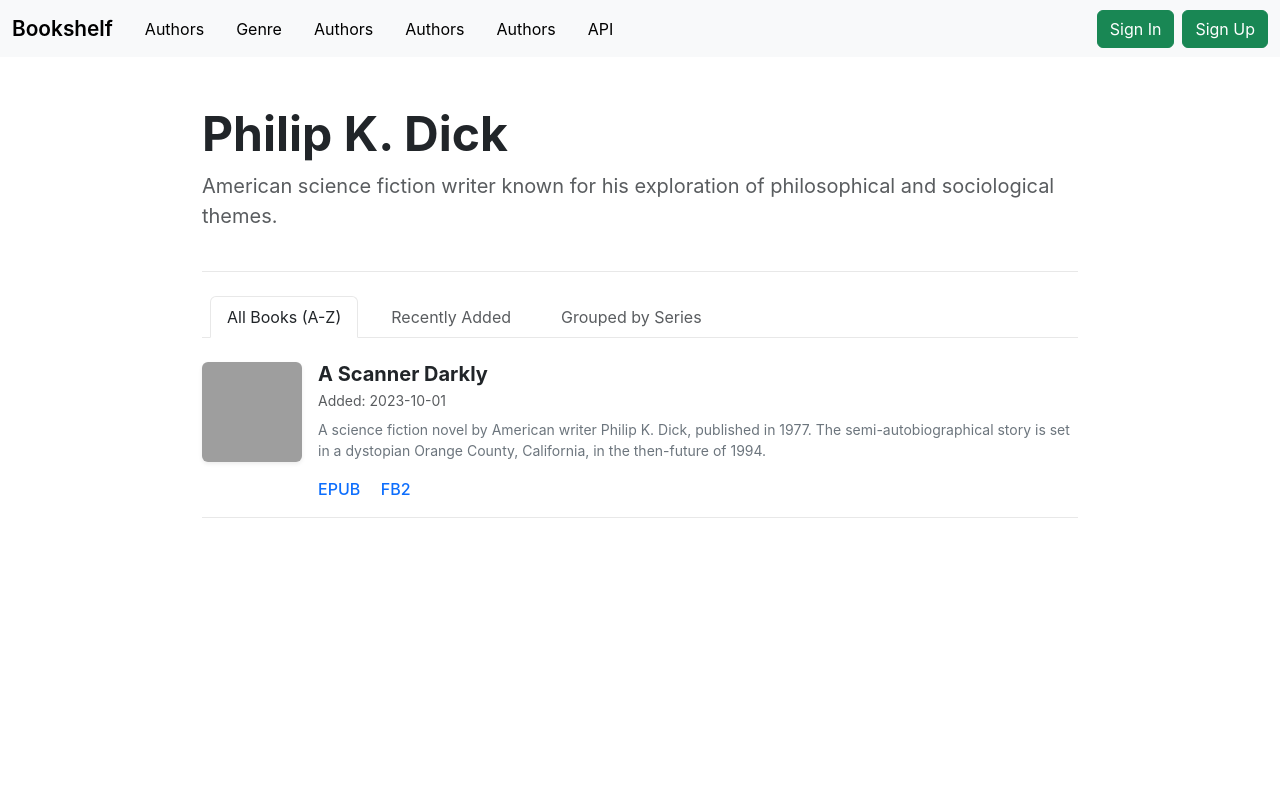
After one commit to NLeech/Bookshelf, a Django app: page /authors/1 in a window 1280 px wide. The commit adds this page. Run offline with Django 5.2, Linux system fonts and the light colour scheme; tables that the repository leaves empty hold one stand-in row (values such as "Sample post"); grey boxes are pictures that could not be loaded.

Commit message:
feat: add author details page

```diff
--- /dev/null
+++ b/bookshelf/library/templates/library/author_details.html
@@ -0,0 +1,146 @@
+{% extends 'base.html'  %}
+
+{% block head_title %}Authors{% endblock %}
+
+{% block content %}
+<div class="container my-5" style="max-width: 900px;">
+    <!-- Author Header -->
+    <div class="mb-4 pb-4 border-bottom">
+        <h1 class="display-5 fw-bold text-dark mb-2">Philip K. Dick</h1>
+        <p class="text-muted fs-5">American science fiction writer known for his exploration of philosophical and sociological themes.</p>
+    </div>
+
+    <!-- Tabs Navigation -->
+    <ul class="nav nav-tabs mb-4" id="authorTabs" role="tablist">
+        <li class="nav-item" role="presentation">
+            <button class="nav-link active text-dark" id="alpha-tab" data-bs-toggle="tab" data-bs-target="#alpha" type="button" role="tab">All Books (A-Z)</button>
+        </li>
+        <li class="nav-item" role="presentation">
+            <button class="nav-link text-muted" id="date-tab" data-bs-toggle="tab" data-bs-target="#date" type="button" role="tab">Recently Added</button>
+        </li>
+        <li class="nav-item" role="presentation">
+            <button class="nav-link text-muted" id="series-tab" data-bs-toggle="tab" data-bs-target="#series" type="button" role="tab">Grouped by Series</button>
+        </li>
+    </ul>
+
+    <!-- Tabs Content -->
+    <div class="tab-content" id="authorTabsContent">
+
+        <!-- Tab 1: Alphabetical -->
+        <div class="tab-pane fade show active" id="alpha" role="tabpanel">
+            <div class="card mb-3 border-0 border-bottom rounded-0 pb-3">
+                <div class="row g-0">
+                    <div class="col-auto pe-3">
+                        <img src="https://picsum.photos/seed/scanner/100/100" class="img-fluid rounded shadow-sm" alt="Cover" width="100" height="100" style="object-fit: cover;">
+                    </div>
+                    <div class="col d-flex flex-column">
+                        <h5 class="card-title fw-bold mb-1">A Scanner Darkly</h5>
+                        <p class="card-text text-muted small mb-2">Added: 2023-10-01</p>
+                        <p class="card-text small text-secondary mb-3">A science fiction novel by American writer Philip K. Dick, published in 1977. The semi-autobiographical story is set in a dystopian Orange County, California, in the then-future of 1994.</p>
+                        <div class="mt-auto">
+                            <a href="#" class="text-decoration-none fw-medium me-3"><i class="bi bi-download"></i> EPUB</a>
+                            <a href="#" class="text-decoration-none fw-medium"><i class="bi bi-download"></i> FB2</a>
+                        </div>
+                    </div>
+                </div>
+            </div>
+            <!-- More books would go here... -->
+        </div>
+
+        <!-- Tab 2: Date Added -->
+        <div class="tab-pane fade" id="date" role="tabpanel">
+            <!-- Same structure as Tab 1, just ordered differently -->
+        </div>
+
+        <!-- Tab 3: Series (Collapsible Tree) -->
+        <div class="tab-pane fade" id="series" role="tabpanel">
+
+            <!-- Series Level Accordion -->
+            <div class="accordion" id="seriesAccordion">
+
+                <!-- Single Series Item -->
+                <div class="accordion-item mb-3 border rounded">
+                    <h2 class="accordion-header" id="headingOne">
+                        <button class="accordion-button fw-bold bg-light text-dark" type="button" data-bs-toggle="collapse" data-bs-target="#collapseOne" aria-expanded="true">
+                            Blade Runner Series <span class="text-muted fw-normal ms-2 fs-6">(2 books)</span>
+                        </button>
+                    </h2>
+                    <div id="collapseOne" class="accordion-collapse collapse show" data-bs-parent="#seriesAccordion">
+                        <div class="accordion-body p-2">
+
+                            <!-- Book Level Accordion (Nested) -->
+                            <div class="accordion accordion-flush" id="booksAccordionOne">
+
+                                <!-- Book 1 -->
+                                <div class="accordion-item border-0">
+                                    <h2 class="accordion-header">
+                                        <button class="accordion-button collapsed py-2 px-3 text-dark fw-medium" type="button" data-bs-toggle="collapse" data-bs-target="#bookOne">
+                                            <span class="text-muted me-2">1.</span> Do Androids Dream of Electric Sheep?
+                                        </button>
+                                    </h2>
+                                    <div id="bookOne" class="accordion-collapse collapse" data-bs-parent="#booksAccordionOne">
+                                        <div class="accordion-body pt-2 pb-4 ps-5">
+                                            <div class="d-flex gap-3">
+                                                <img src="https://picsum.photos/seed/androids/100/100" class="rounded shadow-sm flex-shrink-0" alt="Cover" width="100" height="100" style="object-fit: cover;">
+                                                <div class="d-flex flex-column">
+                                                    <p class="small text-secondary mb-3">A dystopian science fiction novel by American writer Philip K. Dick, first published in 1968. The novel is set in a post-apocalyptic San Francisco.</p>
+                                                    <div class="mt-auto">
+                                                        <a href="#" class="text-decoration-none fw-medium small me-3"><i class="bi bi-download"></i> EPUB</a>
+                                                        <a href="#" class="text-decoration-none fw-medium small"><i class="bi bi-download"></i> FB2</a>
+                                                    </div>
+                                                </div>
+                                            </div>
+                                        </div>
+                                    </div>
+                                </div>
+
+                                <!-- Book 2 -->
+                                <div class="accordion-item border-0">
+                                    <h2 class="accordion-header">
+                                        <button class="accordion-button collapsed py-2 px-3 text-dark fw-medium" type="button" data-bs-toggle="collapse" data-bs-target="#bookTwo">
+                                            <span class="text-muted me-2">2.</span> Blade Runner 2: The Edge of Human
+                                        </button>
+                                    </h2>
+                                    <div id="bookTwo" class="accordion-collapse collapse" data-bs-parent="#booksAccordionOne">
+                                        <div class="accordion-body pt-2 pb-4 ps-5">
+                                            <div class="d-flex gap-3">
+                                                <img src="https://picsum.photos/seed/br2/100/100" class="rounded shadow-sm flex-shrink-0" alt="Cover" width="100" height="100" style="object-fit: cover;">
+                                                <div class="d-flex flex-column">
+                                                    <p class="small text-secondary mb-3">A science fiction novel by American writer K. W. Jeter, published in 1995. It is a continuation of the 1982 film Blade Runner.</p>
+                                                    <div class="mt-auto">
+                                                        <a href="#" class="text-decoration-none fw-medium small me-3"><i class="bi bi-download"></i> EPUB</a>
+                                                        <a href="#" class="text-decoration-none fw-medium small"><i class="bi bi-download"></i> FB2</a>
+                                                    </div>
+                                                </div>
+                                            </div>
+                                        </div>
+                                    </div>
+                                </div>
+
+                            </div>
+                        </div>
+                    </div>
+                </div>
+
+                <!-- Standalone Books -->
+                <div class="accordion-item mb-3 border rounded">
+                    <h2 class="accordion-header">
+                        <button class="accordion-button collapsed fw-bold bg-light text-dark" type="button" data-bs-toggle="collapse" data-bs-target="#collapseStandalone">
+                            Standalone Books <span class="text-muted fw-normal ms-2 fs-6">(3 books)</span>
+                        </button>
+                    </h2>
+                    <div id="collapseStandalone" class="accordion-collapse collapse" data-bs-parent="#seriesAccordion">
+                        <div class="accordion-body p-2">
+                            <!-- Nested books would go here... -->
+                        </div>
+                    </div>
+                </div>
+
+            </div>
+        </div>
+    </div>
+</div>
+
+<!-- Make sure to include Bootstrap Icons in your <head> if you haven't already: -->
+<!-- <link rel="stylesheet" href="https://cdn.jsdelivr.net/npm/bootstrap-icons@1.11.1/font/bootstrap-icons.css"> -->
+{% endblock content %}
--- a/bookshelf/library/urls.py
+++ b/bookshelf/library/urls.py
@@ -6,4 +6,5 @@ app_name = "library"
 urlpatterns = [
     path('',  views.HomePageView.as_view(), name='home'),
     path('authors', views.AuthorListView.as_view(), name='authors_list'),
+    path('authors/<int:pk>', views.AuthorDetailView.as_view(), name='author_details'),
 ]
--- a/bookshelf/library/views.py
+++ b/bookshelf/library/views.py
@@ -48,3 +48,7 @@ class AuthorListView(generic.ListView):
             self.template_name = f"{self.template_name}#authors_list-result"
 
         return super().render_to_response(context, **response_kwargs)
+
+class AuthorDetailView(generic.DetailView):
+    model = Author
+    template_name = 'library/author_details.html'
```
Also changed, not shown: bookshelf/library/templates/library/author_list.html (+3 -52 lines).
